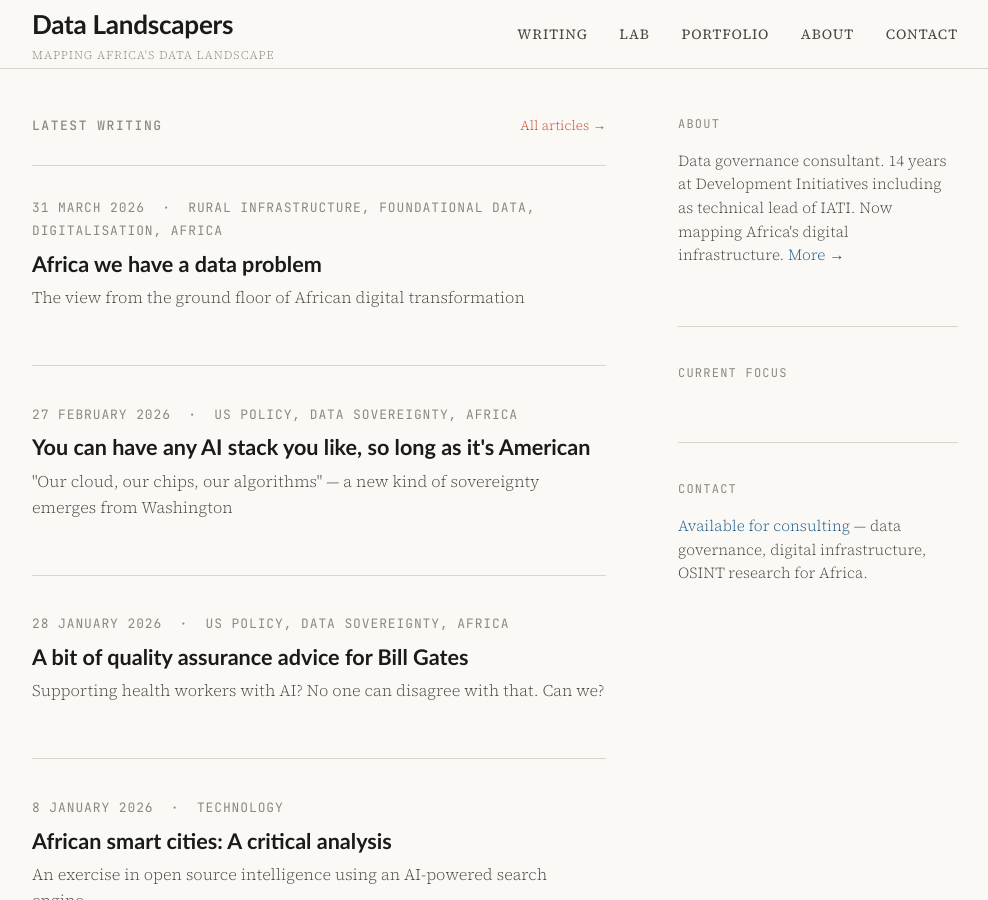
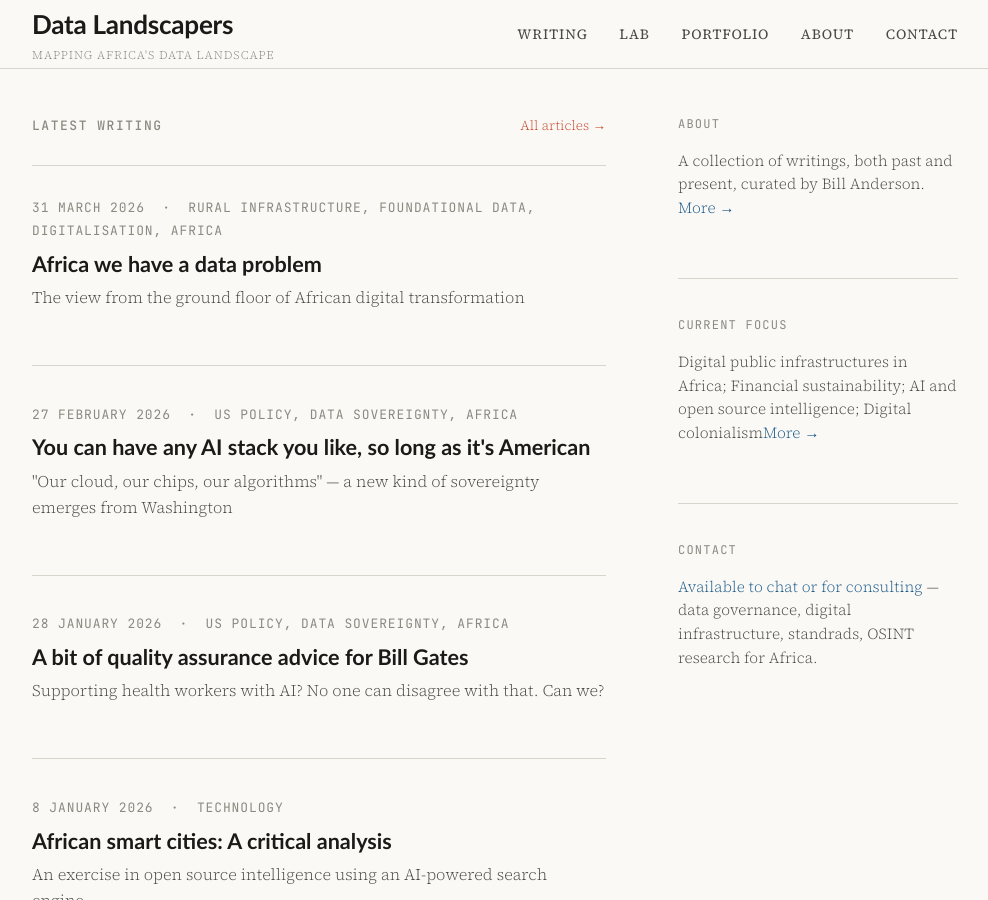
Before and after one commit to data-landscapers/data-landscapers.github.io, a Jekyll site: the page built from index.md, in a window 1280 px wide and 900 px high. Shown: the whole window, without its empty margins (145-1133 px from the left). Built offline with Jekyll 4.4.1, drawn with Linux system fonts in a browser that asks for light colours.

Commit message:
home index.md

```diff
--- a/index.md
+++ b/index.md
@@ -42,24 +42,17 @@ title: Home
 
     <div class="sidebar-block">
       <div class="sidebar-block__label">About</div>
-      <p>Data governance consultant. 14 years at Development Initiatives including as technical lead of IATI. Now mapping Africa's digital infrastructure. <a href="/about/">More →</a></p>
+      <p>A collection of writings, both past and present, curated by Bill Anderson. <a href="/about/">More →</a></p>
     </div>
 
-    <div class="sidebar-block">
+   <div class="sidebar-block">
       <div class="sidebar-block__label">Current focus</div>
-      <ul>
-        {% for item in site.current_focus %}
-        <li>
-          <a href="{{ item.url }}" {% if item.external %}target="_blank" rel="noopener"{% endif %}>{{ item.title }}</a>
-          {% if item.meta %}<span class="meta">{{ item.meta }}</span>{% endif %}
-        </li>
-        {% endfor %}
-      </ul>
+      <p>Digital public infrastructures in Africa; Financial sustainability; AI and open source intelligence; Digital colonialism<a href="/about/">More →</a></p>
     </div>
 
     <div class="sidebar-block">
       <div class="sidebar-block__label">Contact</div>
-      <p><a href="/contact/">Available for consulting</a> — data governance, digital infrastructure, OSINT research for Africa.</p>
+      <p><a href="/contact/">Available to chat or for consulting</a> — data governance, digital infrastructure, standrads, OSINT research for Africa.</p>
     </div>
 
   </aside>
```
